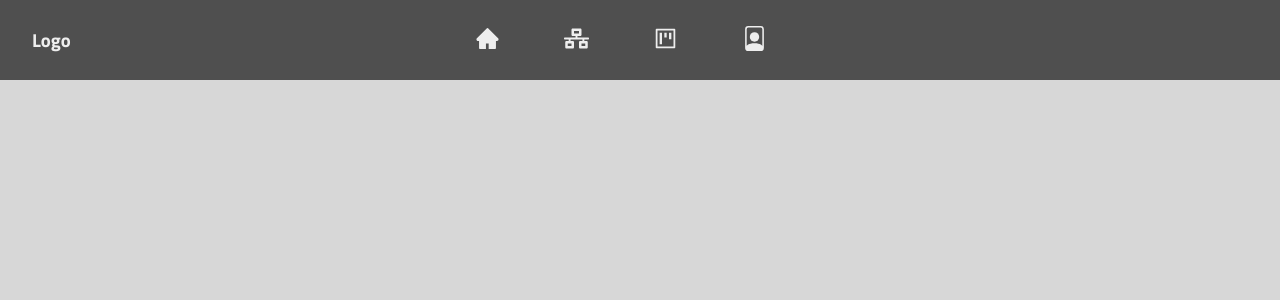
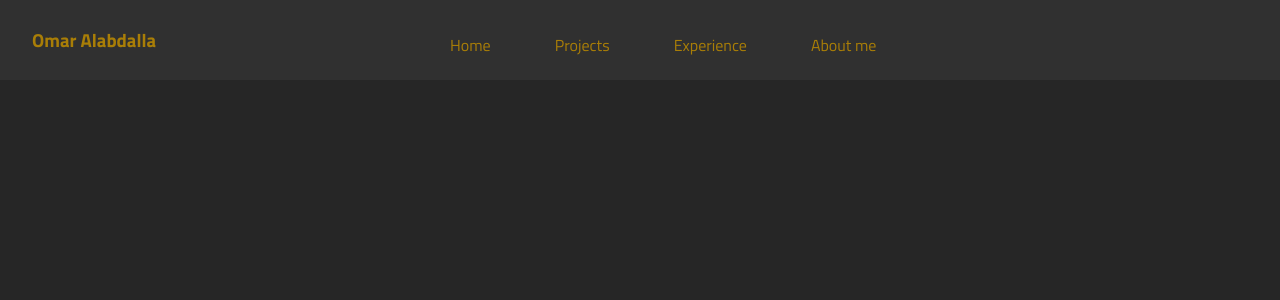
Before and after one commit to Omar-Alabdalla/Portfolio, a React (Create React App) app: page / in a window 1280 px wide. Shown: the top 300 px of the page. Built offline with nearby package versions, Linux system fonts and the light colour scheme.

Commit message:
Removed Icons from NavBar

```diff
--- a/src/App.css
+++ b/src/App.css
@@ -8,10 +8,10 @@
 }
 
 :root {
-  --mainColor: #4f4f4f;
+  --mainColor: rgb(48, 48, 48);
   --mainColorLight: grey;
-  --secondaryColor: rgb(15, 0, 100);
-  --textColor: #eee;
+  --secondaryColor: rgb(10, 4, 80);
+  --textColor: rgb(169, 126, 7);
 }
 
 header {
@@ -24,6 +24,21 @@ header {
   color: var(--textColor);
 }
 
+nav a b1{
+  opacity: 0;
+}
+
+nav a b2{
+  opacity: 0;
+}
+
+nav a b3{
+  opacity: 0;
+}
+
+nav a b4{
+  opacity: 0;
+}
 
 nav a{
   margin: 0 2rem;
@@ -31,7 +46,12 @@ nav a{
   text-decoration: none;
 }
 nav a:hover{
+
   color: var(--secondaryColor);
+}
+
+nav a.icon1:hover{
+
 }
 
 header .nav-btn {
@@ -82,5 +102,13 @@ header .nav-btn {
 }
 body {
   overflow: hidden;
-  background-color: rgb(215, 215, 215);
+  background-color: rgb(38, 38, 38);
 }
+
+.fade-in {
+
+}
+
+.fade-out {
+
+}
--- a/src/Components/NavBar.js
+++ b/src/Components/NavBar.js
@@ -14,20 +14,12 @@ function NavBar() {
 
   return (
     <header>
-      <h3>Logo</h3>
+      <h3>Omar Alabdalla</h3>
       <nav ref={navRef}>
-        <a href="/Home">
-          <AiFillHome size="25" />
-        </a>
-        <a href="/Projects">
-          <FaNetworkWired size="25" />
-        </a>
-        <a href="/Work">
-          <AiOutlineProject size="25" />
-        </a>
-        <a href="/About-me">
-          <BsFilePerson size="25" />
-        </a>
+        <a href="/Home">Home</a>
+        <a href="/Projects">Projects</a>
+        <a href="/Experience">Experience</a>
+        <a href="/About-me">About me</a>
         <button className="nav-btn nav-close-btn" onClick={showNavBar}>
           <FaTimes />
         </button>
@@ -43,15 +35,13 @@ export default NavBar;
 
 /*
 import { useRef } from "react";
-import { FaBars, FaTimes } from "react-icons/fa";
+import { FaBars, FaTimes, FaNetworkWired } from "react-icons/fa";
+import { AiFillHome, AiOutlineProject } from "react-icons/ai";
+import { BsFilePerson } from "react-icons/bs";
 
 import React from "react";
 
-class NavBar extends React.Component {
 function NavBar() {
-
-  }
-  render() {
   const navRef = useRef();
 
   const showNavBar = () => {
@@ -60,23 +50,30 @@ class NavBar extends React.Component {
 
   return (
     <header>
-        <h3>Logo</h3>
+      <h3>Omar Alabdalla</h3>
       <nav ref={navRef}>
-          <a href="/Home">Home</a>
-          <a href="/Home">My Work</a>
-          <a href="/Home">Projects</a>
-          <a href="/Home">About Me</a>
-          <button onClick={showNavBar}>
+        <a href="/Home">
+          <AiFillHome title="Home" className="icon1" size="25" />
+        </a>
+        <a href="/Projects">
+          <FaNetworkWired title="Projects" className="icon2" size="25" />
+        </a>
+        <a href="/Work">
+          <AiOutlineProject title="Work" className="icon3" size="25" />
+        </a>
+        <a href="/About-me">
+          <BsFilePerson title="About Me" className="icon4" size="25" />
+        </a>
+        <button className="nav-btn nav-close-btn" onClick={showNavBar}>
           <FaTimes />
         </button>
       </nav>
-        <button onClick={showNavBar}>
+      <button className="nav-btn" onClick={showNavBar}>
         <FaBars />
       </button>
     </header>
   );
 }
-}
 
 export default NavBar;
 */
```
Lines whose indentation alone changed are shown as unchanged.
